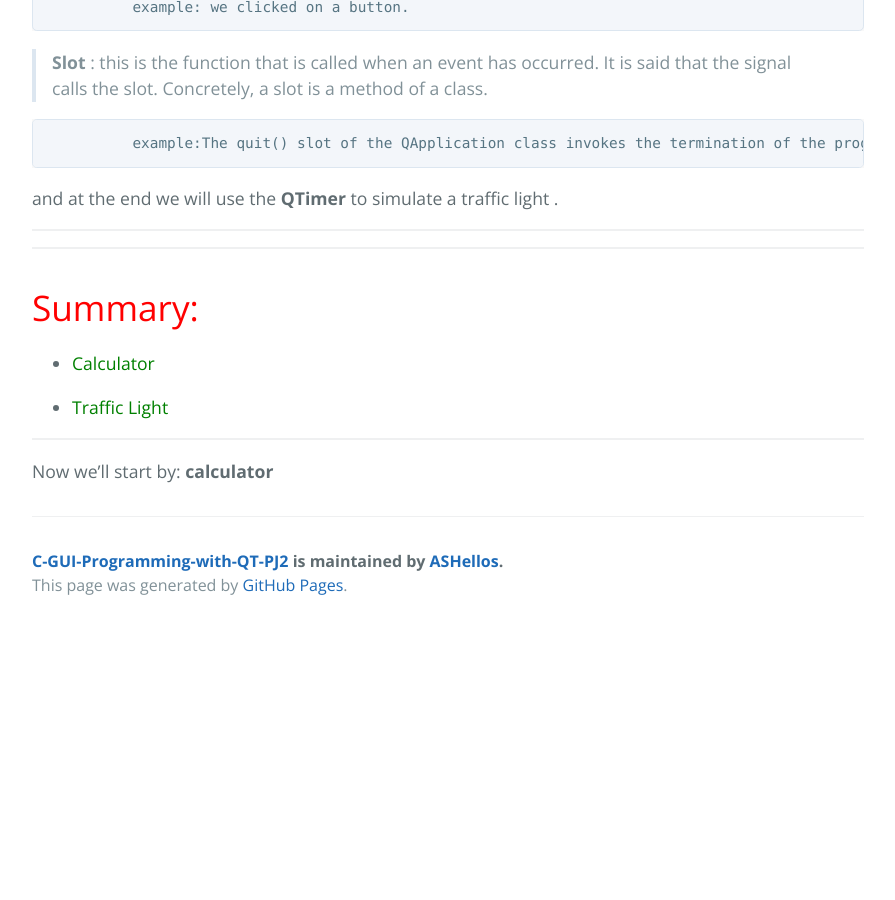
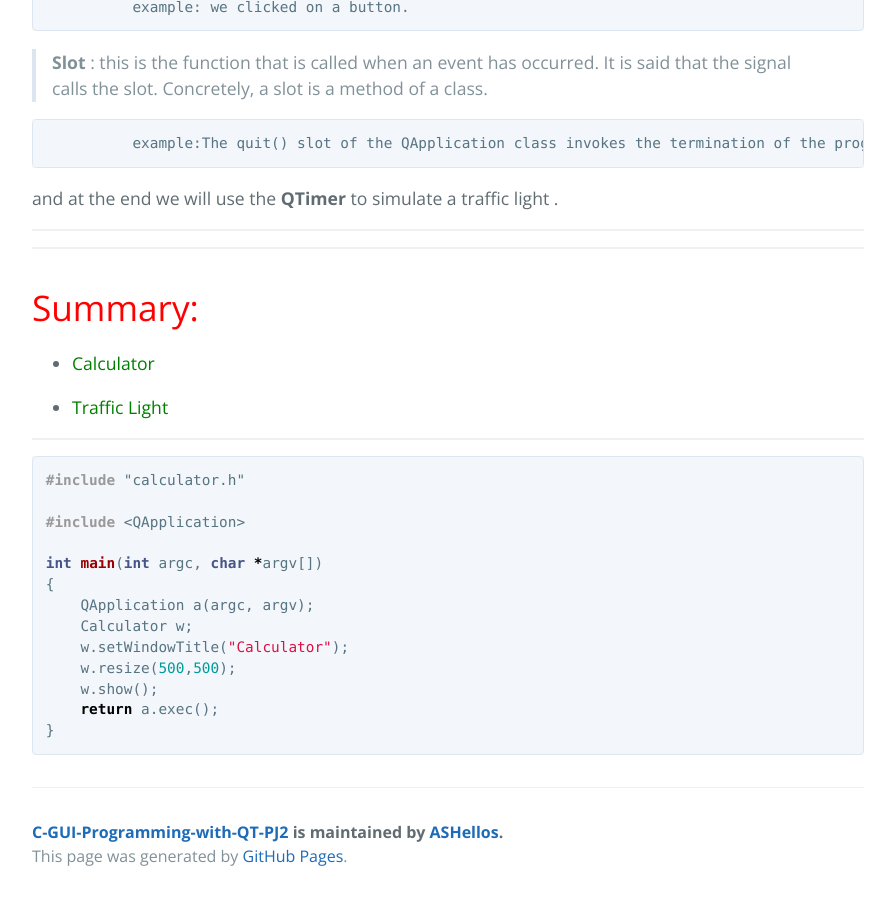
Before and after one commit to ASHellos/C-GUI-Programming-with-QT-PJ2, a Jekyll site: the page built from another-page.md, in a window 1280 px wide and 900 px high, scrolled down 1001 px. Shown: the whole window, without its empty margins (192-1087 px from the left). Built offline with Jekyll 4.4.1, drawn with Linux system fonts in a browser that asks for light colours; our own code applies the rules of GitHub Pages for plain Markdown files; before the commit the page ends 1630 px from its top, so only the background shows below that.

Commit message:
Create another-page.md

````diff
--- a/another-page.md
+++ b/another-page.md
@@ -27,4 +27,18 @@ and at the end we will use the **QTimer** to simulate a traffic light .
  * <span style="color:green"> Traffic Light</span>
 
 * * *
-Now we'll start by: **calculator**
+```cpp
+#include "calculator.h"
+
+#include <QApplication>
+
+int main(int argc, char *argv[])
+{
+    QApplication a(argc, argv);
+    Calculator w;
+    w.setWindowTitle("Calculator");
+    w.resize(500,500);
+    w.show();
+    return a.exec();
+}
+```
````
